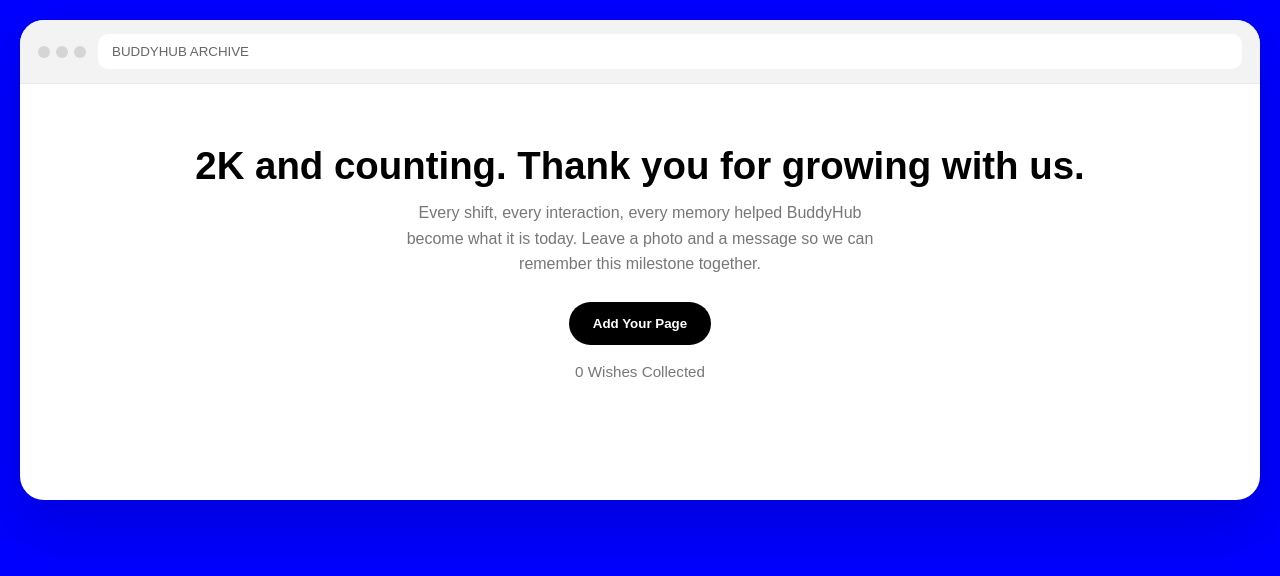
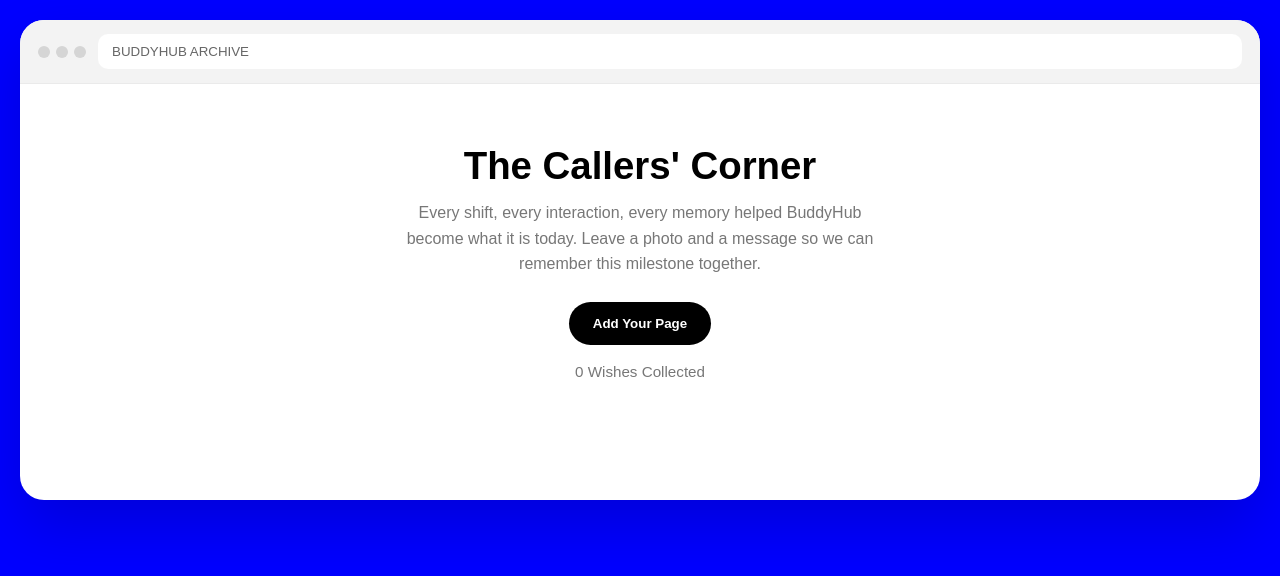
Before and after one commit to Hyunjwun/buddyhub-archive, a plain HTML site: page index.html in a window 1280 px wide. Drawn offline with nearby package versions, Linux system fonts and the light colour scheme; no server answers.

Commit message:
Change hero section title and text
Updated the hero section title and adjusted the text content.

```diff
--- a/index.html
+++ b/index.html
@@ -32,7 +32,7 @@
 
   <section class="hero">
 
-    <h1>2K and counting. Thank you for growing with us.</h1>
+    <h1>The Callers' Corner</h1>
 
     <p>
       Every shift, every interaction, every memory helped BuddyHub become what it is today.
```
